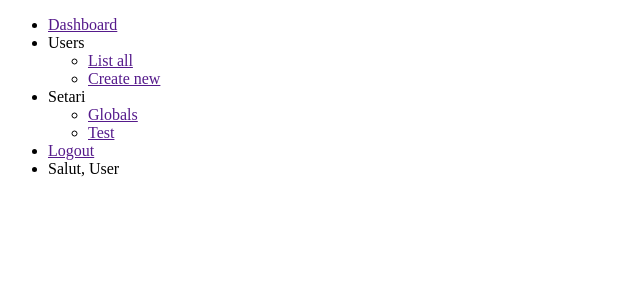
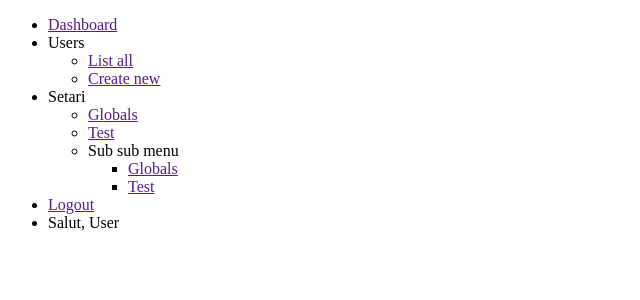
Before and after one commit to sarbull/onda-mvc, a PHP site: template app/views/layout/menu.php in a window 1280 px wide. Shown: the top 300 px of the page, without its empty margins (0-640 px from the left). Run offline with PHP 8.4, Linux system fonts and the light colour scheme; the template is opened without the code that fills it, so the values that code supplies are empty; a stand-in replaces the project's code that opens the database connection; some libraries are stand-ins or nearby versions.

Commit message:
Added sub sub menu

```diff
--- a/app/views/layout/menu.php
+++ b/app/views/layout/menu.php
@@ -13,6 +13,13 @@
           <ul class="sub_menu">
             <li><a href="">Globals</a></li>
             <li><a href="">Test</a></li>
+            <li>
+              <span>Sub sub menu</span>
+              <ul class="sub_menu">
+                <li><a href="">Globals</a></li>
+                <li><a href="">Test</a></li>
+              </ul>
+            </li>
           </ul>
         </li>
         <li class="right"><a href="">Logout</a></li>
--- a/public/css/menu.css
+++ b/public/css/menu.css
@@ -67,6 +67,7 @@
 #menu nav ul ul li {
   float:none;
   position:relative;
+  text-align: left;
 }
 #menu nav ul ul li a {
   padding:10px 10px;
```
